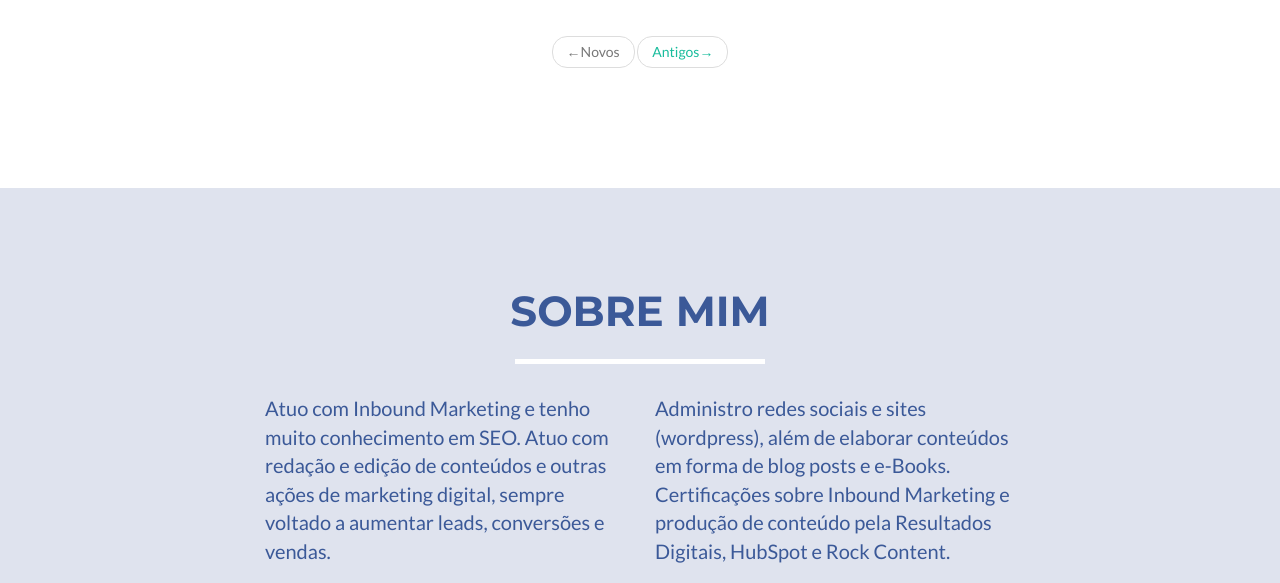
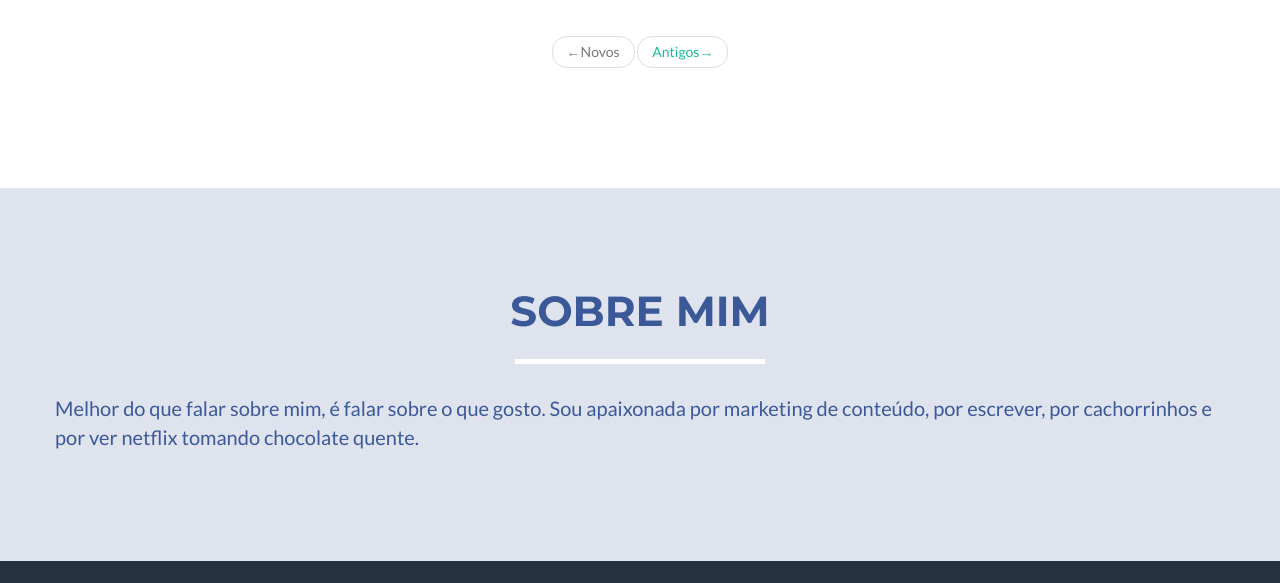
Before and after one commit to francescarodrigues/portfolio, a website: page index.html in a window 1280 px wide. Shown: the part 1875-2458 px from the top of the page. Drawn offline with nearby package versions, Linux system fonts and the light colour scheme.

Commit message:
Atualizado sobre mim

```diff
--- a/index.html
+++ b/index.html
@@ -108,12 +108,7 @@
                 </div>
             </div>
             <div class="row">
-                <div class="col-lg-4 col-lg-offset-2">
-                    <p>Atuo com Inbound Marketing e tenho muito conhecimento em SEO. Atuo com redação e edição de conteúdos e outras ações de marketing digital, sempre voltado a aumentar leads, conversões e vendas.</p>
-                </div>
-                <div class="col-lg-4">
-                    <p>Administro redes sociais e sites (wordpress), além de elaborar conteúdos em forma de blog posts e e-Books. Certificações sobre Inbound Marketing e produção de conteúdo pela Resultados Digitais, HubSpot e Rock Content.</p>
-                </div>
+                <p>Melhor do que falar sobre mim, é falar sobre o que gosto. Sou apaixonada por marketing de conteúdo, por escrever, por cachorrinhos e por ver netflix tomando chocolate quente.</p>
             </div>
         </div>
     </section>
```
